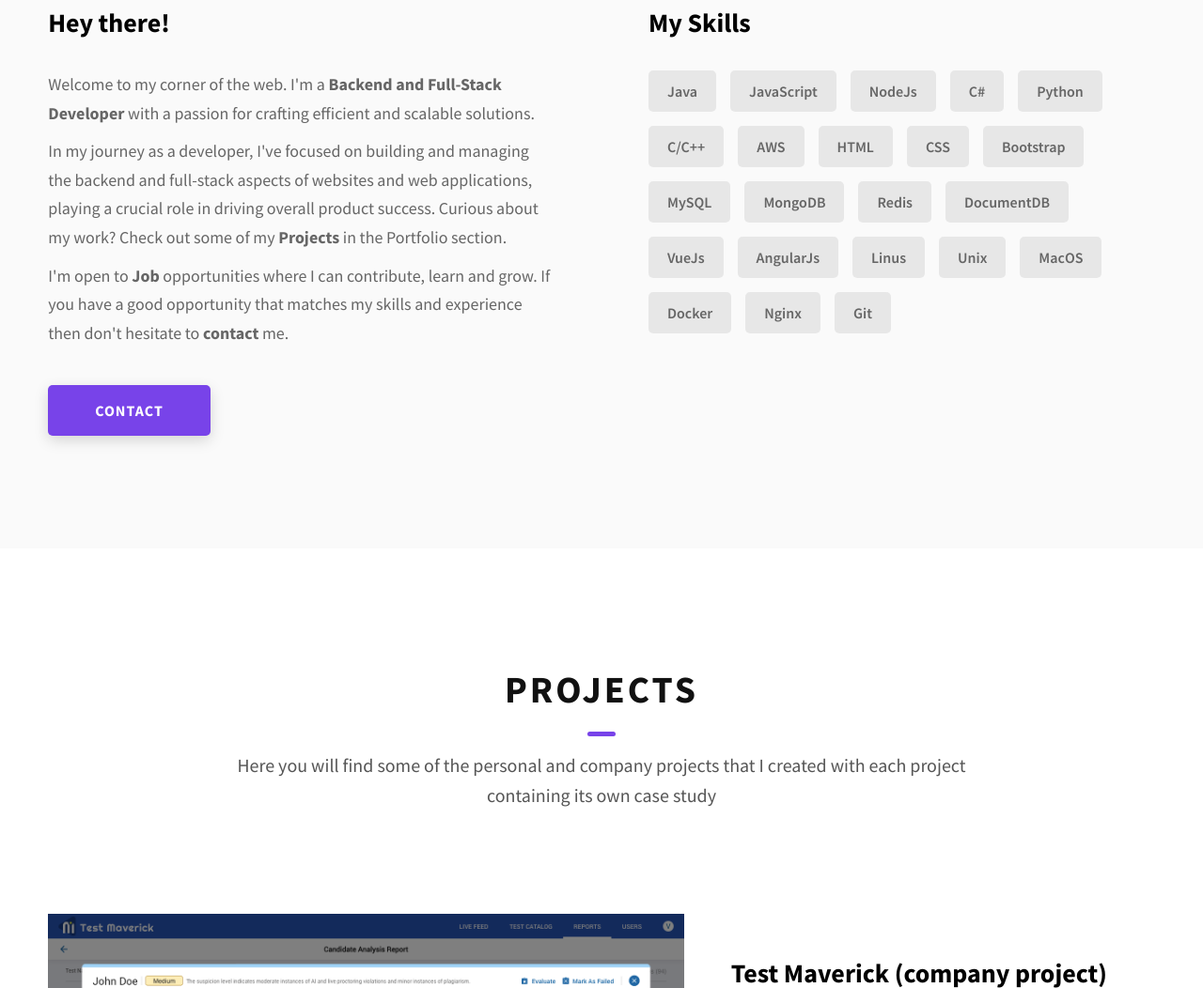
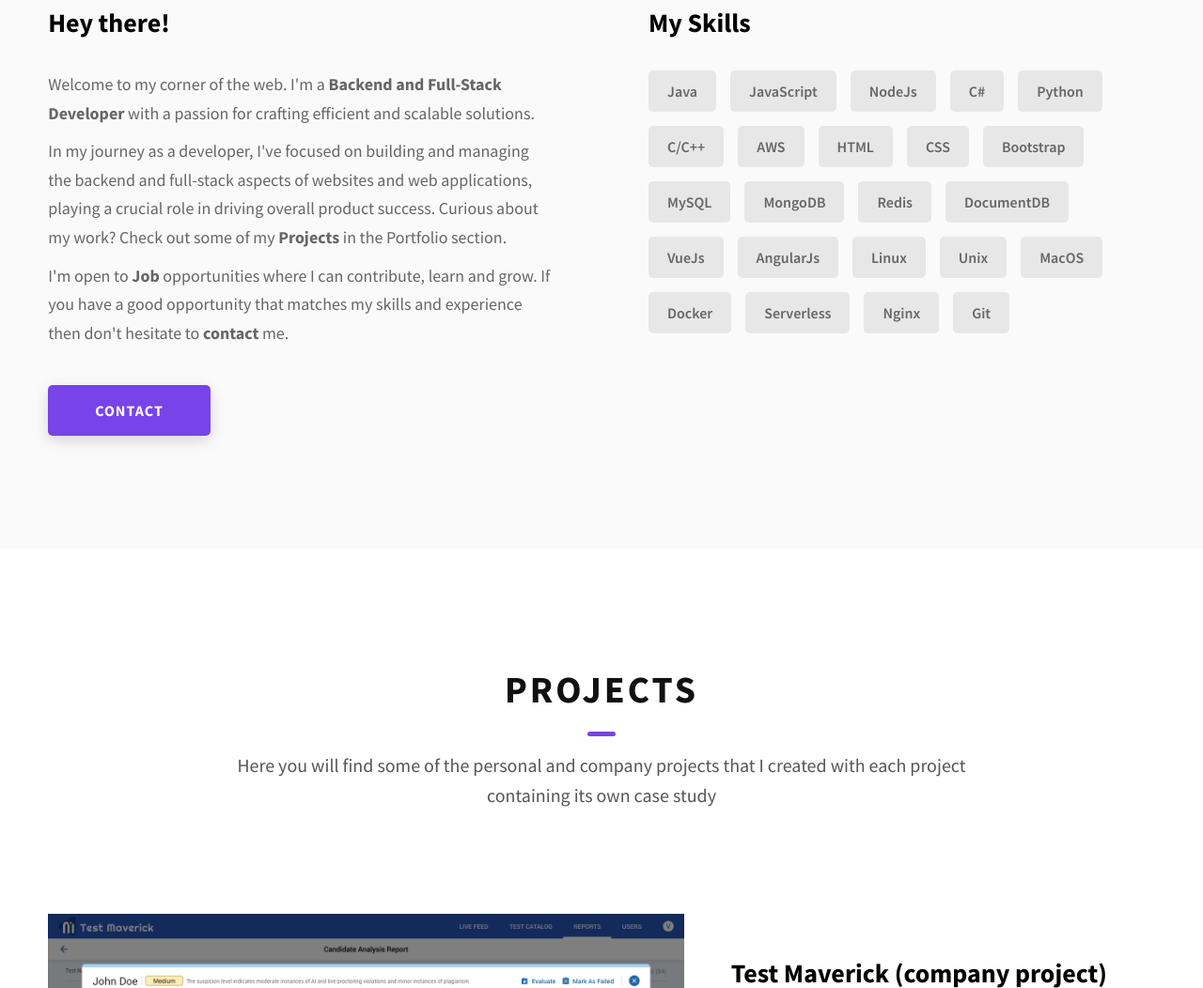
Before and after one commit to i-ravi/i-ravi.github.io, a plain HTML site: page index.html in a window 1280 px wide. Shown: the part 1166-2218 px from the top of the page at 94% size. Drawn offline with Linux system fonts and the light colour scheme.

Commit message:
Added skills

```diff
--- a/index.html
+++ b/index.html
@@ -196,10 +196,11 @@
               <div class="skills__skill">DocumentDB</div>
               <div class="skills__skill">VueJs</div>
               <div class="skills__skill">AngularJs</div>
-              <div class="skills__skill">Linus</div>
+              <div class="skills__skill">Linux</div>
               <div class="skills__skill">Unix</div>
               <div class="skills__skill">MacOS</div>
               <div class="skills__skill">Docker</div>
+              <div class="skills__skill">Serverless</div>
               <div class="skills__skill">Nginx</div>
               <div class="skills__skill">Git</div>
 
```
